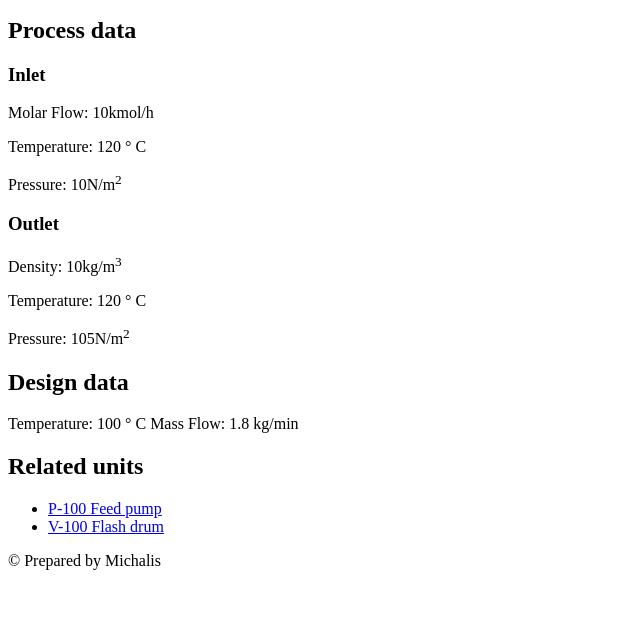
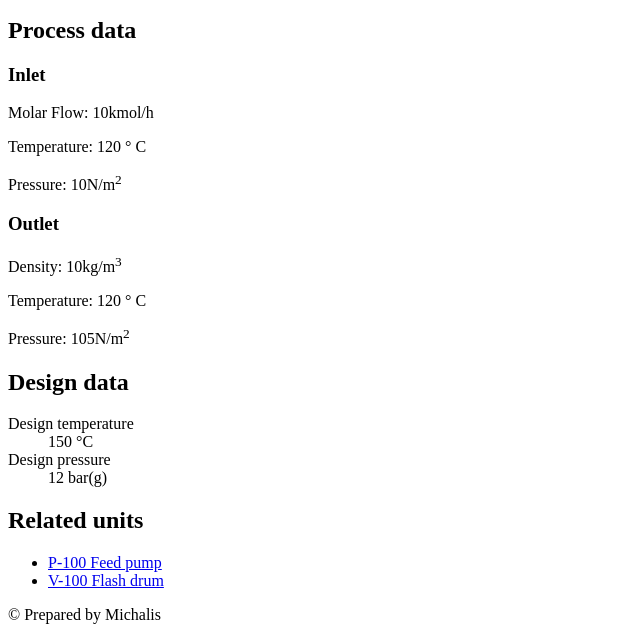
Before and after one commit to Mix-Stef/web-foundations, a plain HTML site: page 01-html/1.1-structure/heater.html in a window 1280 px wide. Shown: the part 240-880 px from the top of the page, without its empty margins (0-640 px from the left). Before the commit the page ends 826 px from the top, so only its background shows below. Drawn offline with Linux system fonts and the light colour scheme.

Commit message:
Added dl

```diff
--- a/01-html/1.1-structure/heater.html
+++ b/01-html/1.1-structure/heater.html
@@ -25,9 +25,7 @@
       <article>
         <header>
           <h2>Heater E-100</h2>
-          <p>
-            Last revised: <time datetime="2026-11-23">23 November 2026</time>
-          </p>
+          <p>Last revised: <time datetime="2026-11-23">23 November 2026</time></p>
         </header>
         <section>
           <h2>Process data</h2>
@@ -42,7 +40,12 @@
         </section>
         <section>
           <h2>Design data</h2>
-          Temperature: 100 &deg; C Mass Flow: 1.8 kg/min
+          <dl>
+            <dt>Design temperature</dt>
+            <dd>150 °C</dd>
+            <dt>Design pressure</dt>
+            <dd>12 bar(g)</dd>
+          </dl>
         </section>
 
         <aside>
```
